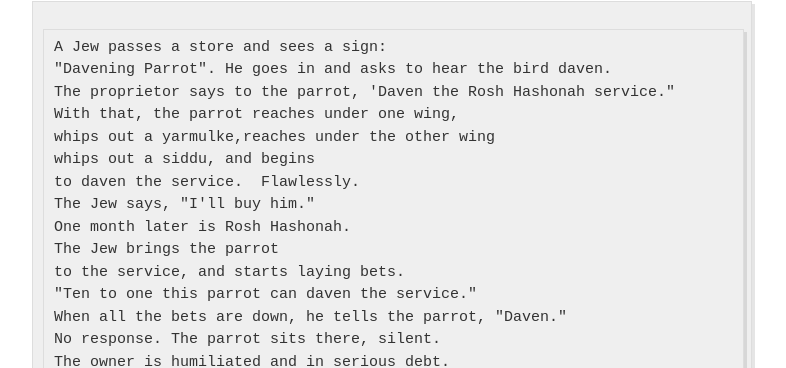
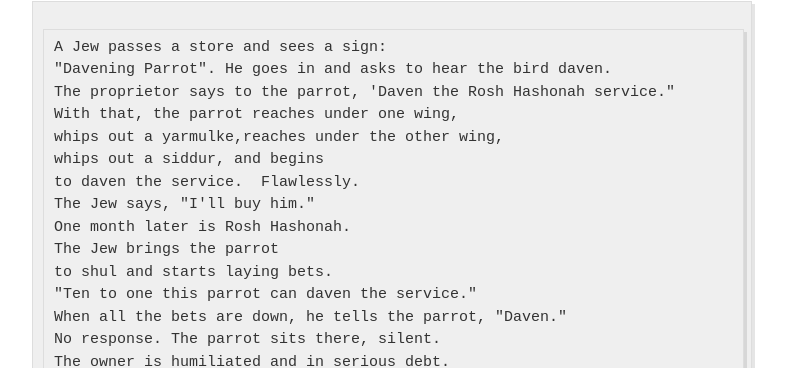
Before and after one commit to jvmallow/jvmallow.github.io, a Jekyll site: the page built from _posts/2025-05-31-Jewish_Humor.md, in a window 1280 px wide and 900 px high, scrolled down 4133 px. Shown: the part 221-589 px from the top of the window, without its empty margins (248-1034 px from the left). Built offline with Jekyll 4.4.1, drawn with Linux system fonts in a browser that asks for light colours; a script that is not in the unit is left out; some of the changed text lies outside the part shown.

Commit message:
Update 2025-05-31-Jewish_Humor.md

```diff
--- a/_posts/2025-05-31-Jewish_Humor.md
+++ b/_posts/2025-05-31-Jewish_Humor.md
@@ -159,13 +159,13 @@ A Jew passes a store and sees a sign:
 "Davening Parrot". He goes in and asks to hear the bird daven.
 The proprietor says to the parrot, 'Daven the Rosh Hashonah service."
 With that, the parrot reaches under one wing,
-whips out a yarmulke,reaches under the other wing
-whips out a siddu, and begins
+whips out a yarmulke,reaches under the other wing,
+whips out a siddur, and begins
 to daven the service.  Flawlessly.
 The Jew says, "I'll buy him."
 One month later is Rosh Hashonah.
 The Jew brings the parrot
-to the service, and starts laying bets.
+to shul and starts laying bets.
 "Ten to one this parrot can daven the service."
 When all the bets are down, he tells the parrot, "Daven."
 No response. The parrot sits there, silent.
```
